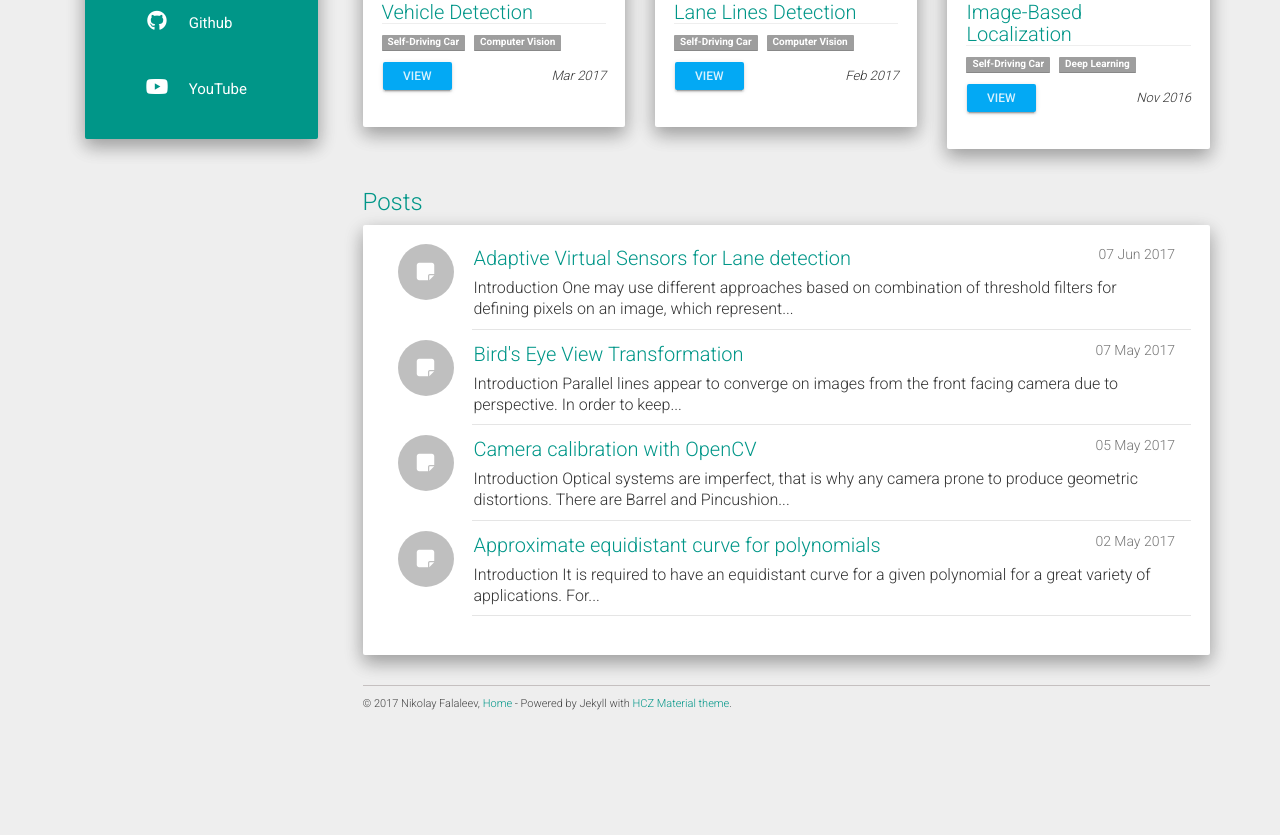
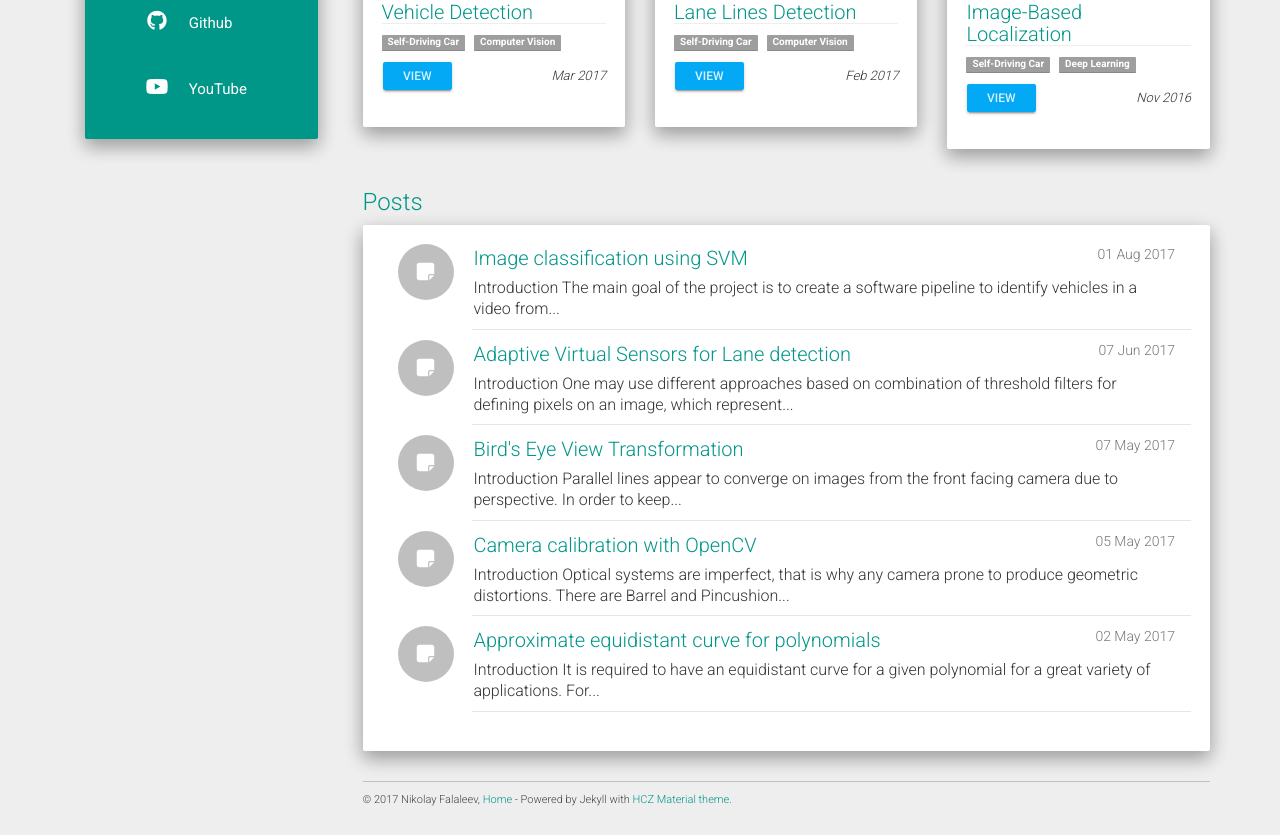
Before and after one commit to NikolasEnt/NikolasEnt.github.io, a Jekyll site: the page built from index.html, in a window 1280 px wide, cut to the strip 581-1416 px from the top of the page. Built offline with Jekyll 4.4.1, drawn with Linux system fonts in a browser that asks for light colours; nearby versions of some CDN libraries; before the commit the page ends 1320 px from its top, so only the background shows below that; some of the changed lines change nothing that is shown.

Commit message:
Post on SVM image classifier
feat: new post

```diff
--- /dev/null
+++ b/_posts/2017-08-01-Image-classification-using-SVM.md
@@ -0,0 +1,160 @@
+---
+layout: post
+title:  "Image classification using SVM"
+date:   2017-08-01 12:00:00 +0300
+categories: Classifier
+project: proj2
+---
+## Introduction
+
+The main goal of the project is to create a software pipeline to identify vehicles in a video from a front-facing camera on a car. It is implemented as an image classifier which scans an input image with a sliding window. A linear SVM was used as a classifier for HOG, binned color and color histogram features, extracted from the input image. The classifier is described here.
+
+## Feature extraction
+To address the task three types of features were used: HOG (Histogram of Oriented Gradients) (shape features), binned color (color and shape features) and color histogram features (color only features). This combination of features can provide enough information for image classification.
+
+It is possible to use built in functions from different libraries for features extraction.
+
+* **HOG** is implemented in [skimage][skimage]. All you need is provide parameters. Detailed description of what is the HOG features available [here][HOG]. It can be used as following:
+
+{% highlight python %}
+from skimage.feature import hog
+
+features = hog(input_image, orientations = number_of_orientations,
+                       pixels_per_cell = (pix_per_cell, pix_per_cell),
+                       cells_per_block = (cell_per_block, cell_per_block),
+                       transform_sqrt = True,
+                       visualise = False, feature_vector = True)
+{% endhighlight %}
+
+The function is very powerful and can even produce the the HOG features images just by setting `visualise = True` and adding an extra output. Here it is an example:
+
+
+| ![Original image](/assets/post5/hog_image.jpg) | ![HOG image](/assets/post5/hog_example.jpg) |
+
+
+* **Binned color** features is just a downscaled image. Scaling can be done with the OpenCV function `resize`:
+{% highlight python %}
+import cv2
+
+def bin_spatial(input_image, size=(16, 16)):
+    return cv2.resize(input_image, size).ravel()
+{% endhighlight %}
+
+
+* **Color histogram** features can be computed with the NumPy `histogram` function. One may use one channel grayscale image or use all colors stacked:
+{% highlight python %}
+import numpy as np
+
+def color_hist(input_image, nbins=32):
+    ch1 = np.histogram(input_image[:,:,0], bins = nbins, range = (0, 256))[0] # [0] is because we need only the histogram, not bins edges
+    ch2 = np.histogram(input_image[:,:,1], bins = nbins, range = (0, 256))[0]
+    ch3 = np.histogram(input_image[:,:,2], bins = nbins, range = (0, 256))[0]
+    return np.hstack((ch1, ch2, ch3))
+{% endhighlight %}
+
+## Classifier
+
+### Data loading
+
+First of all, we need to load the data.
+
+{% highlight python %}
+import glob
+
+images = glob.glob('*vehicles/*/*')
+cars = []
+notcars = []
+for image in images:
+    if 'non' in image:
+        notcars.append(image)
+    else:
+        cars.append(image)
+{% endhighlight %}
+
+### Hyperparameters
+We are going to use the linear SVM classifier from [sklearn][sklearn]. It can work with default parameters (but they may be fine tuned later). There are a lot of hyperparameters of the feature extraction process. So, one may consider to use automated way of the parameters tuning.
+
+{% highlight python %}
+import numpy as np
+from sklearn.svm import LinearSVC
+from sklearn.preprocessing import StandardScaler
+from sklearn.model_selection import train_test_split
+from skopt import gp_minimize
+
+space  = [(8, 64),                  # Number of bins for color histogram
+          (6, 12),                  # HOG number of orientations
+          (4, 16),                  # HOG pixels per cell
+          (1, 2)]                   # HOG cells per block
+i = 0
+
+def obj(params):
+    global i
+    nbins, orient, pix_per_cell, cell_per_block = params
+    # Use only every 10th images to speed things up.
+    car_features = extract_features(cars[0:len(cars):10], nbins, orient, pix_per_cell, cell_per_block)
+    notcar_features = extract_features(notcars[0:len(notcars):10], nbins, orient, pix_per_cell, cell_per_block)
+    y = np.hstack((np.ones(len(cars[0:len(cars):10])), np.zeros(len(notcars[0:len(notcars):10]))))
+    X = np.vstack((car_features, notcar_features)).astype(np.float64)
+    # Fit a per-column scaler
+    X_scaler = StandardScaler().fit(X)
+    # Apply the scaler to X
+    scaled_X = X_scaler.transform(X)
+    X_train, X_test, y_train, y_test = train_test_split(scaled_X, y, test_size=0.2, random_state=22)
+    svc = LinearSVC()
+    svc.fit(X_train, y_train)
+    test_acc = svc.score(X_test, y_test)
+    print i, params, test_acc
+    i += 1
+    return 1.0 - test_acc
+
+res = gp_minimize(obj, space, n_calls = 20, random_state = 22)
+"Best score=%.4f" % res.fun
+{% endhighlight %}
+
+The `extract_features` function extract features from the provided list of images with desired parameters.
+
+The hyperparameters may be fine tuned manually as well, for instance, to decrease the feature vector length and, consequently, increase the speed of classification. Final settings:
+
+{% highlight python %}
+spatial_size = (16, 16) # Spatial binning dimensions
+nbins = 32 # Number of bins for color histogram
+orient = 8  # HOG number of orientations
+pix_per_cell = 8 # HOG pixels per cell
+cell_per_block = 2 # HOG cells per block
+{% endhighlight %}
+
+
+### Test the classifier
+
+{% highlight python %}
+import time
+
+X = np.vstack((car_features, notcar_features)).astype(np.float64)
+X_scaler = StandardScaler().fit(X) # Fit a per-column scaler
+scaled_X = X_scaler.transform(X) # Apply the scaler to X
+y = np.hstack((np.ones(len(car_features)), np.zeros(len(notcar_features)))) # Define the labels vector
+# Split up data into randomized training and test sets
+X_train, X_test, y_train, y_test = train_test_split(scaled_X, y, test_size=0.2, random_state=22)
+print('Feature vector length:', len(X_train[0]))
+svc = LinearSVC(loss='hinge') # Use a linear SVC
+t=time.time() # Check the training time for the SVC
+svc.fit(X_train, y_train) # Train the classifier
+t2 = time.time()
+print(round(t2-t, 2), 'Seconds to train the SVC...')
+print('Test Accuracy of the SVC = ', round(svc.score(X_test, y_test), 4))
+{% endhighlight %}
+
+_('Feature vector length:', 2432)_
+
+_(13.97, 'Seconds to train the SVC...')_
+
+_('Test Accuracy of the SVC = ', 0.9873)_
+
+As a result, **98.7%** accuracy was obtained.
+
+For details of the implementation see the [project repo][projectRepo].
+
+[skimage]: http://scikit-image.org/docs/dev/api/skimage.html
+[HOG]: https://en.wikipedia.org/wiki/Histogram_of_oriented_gradients
+[sklearn]: http://scikit-learn.org/stable/modules/generated/sklearn.svm.LinearSVC.html
+[projectRepo]: https://github.com/NikolasEnt/Vehicle-Detection-and-Tracking
--- a/proj/proj2/proj2.md
+++ b/proj/proj2/proj2.md
@@ -5,16 +5,20 @@ permalink: /proj/proj2
 project_id: proj2
 ---
 
-This Project is based on the fifth task of the Udacity Self-Driving Car Nanodegree program. The main goal of the project is to a software pipeline to identify vehicles in a video from a front-facing camera on a car. Additionally, a [Lane Line finding](/proj/proj1) algorithm was added
+This Project is based on the fifth task of the Udacity Self-Driving Car Nanodegree program. The main goal of the project is to create a software pipeline to identify vehicles in a video from a front-facing camera on a car. Additionally, a [Lane Line finding][proj1] algorithm was added.
 
-It was implemented in Python with OpenCV and Scikit-learn libraries. Linear SVM was used as a classifier for HOG, binned color and color histogram features. The project [repo](https://github.com/NikolasEnt/Vehicle-Detection-and-Tracking).
+It was implemented in Python with OpenCV and Scikit-learn libraries. Linear SVM was used as a classifier for HOG, binned color and color histogram features. The project repo is availuble on [Github][projectRepo].
 
 
 ### Contents:
 
-1. Image classification using SVM
+1. [Image classification using SVM][postSVM]
 2. Vehicles finding
 
 ## Final project video:
 
 <iframe width="560" height="315" src="https://www.youtube.com/embed/waYJjmkRZfw" frameborder="0" allowfullscreen></iframe>
+
+[proj1]: /proj/proj1
+[projectRepo]: https://github.com/NikolasEnt/Vehicle-Detection-and-Tracking
+[postSVM]: {% post_url 2017-08-01-Image-classification-using-SVM %}
```
Also changed, not shown: assets/post5/hog_example.jpg (added), assets/post5/hog_image.jpg (added).
